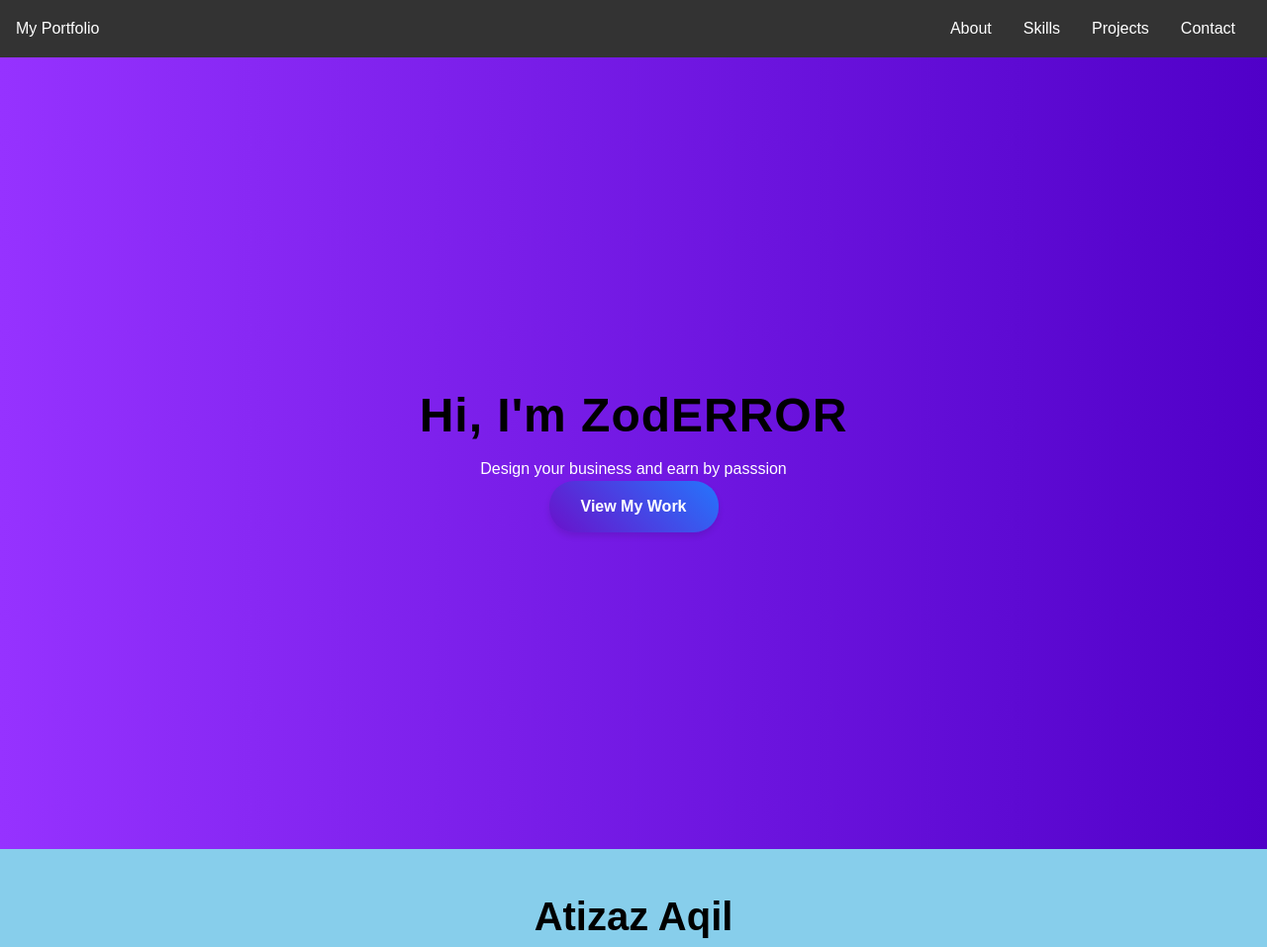
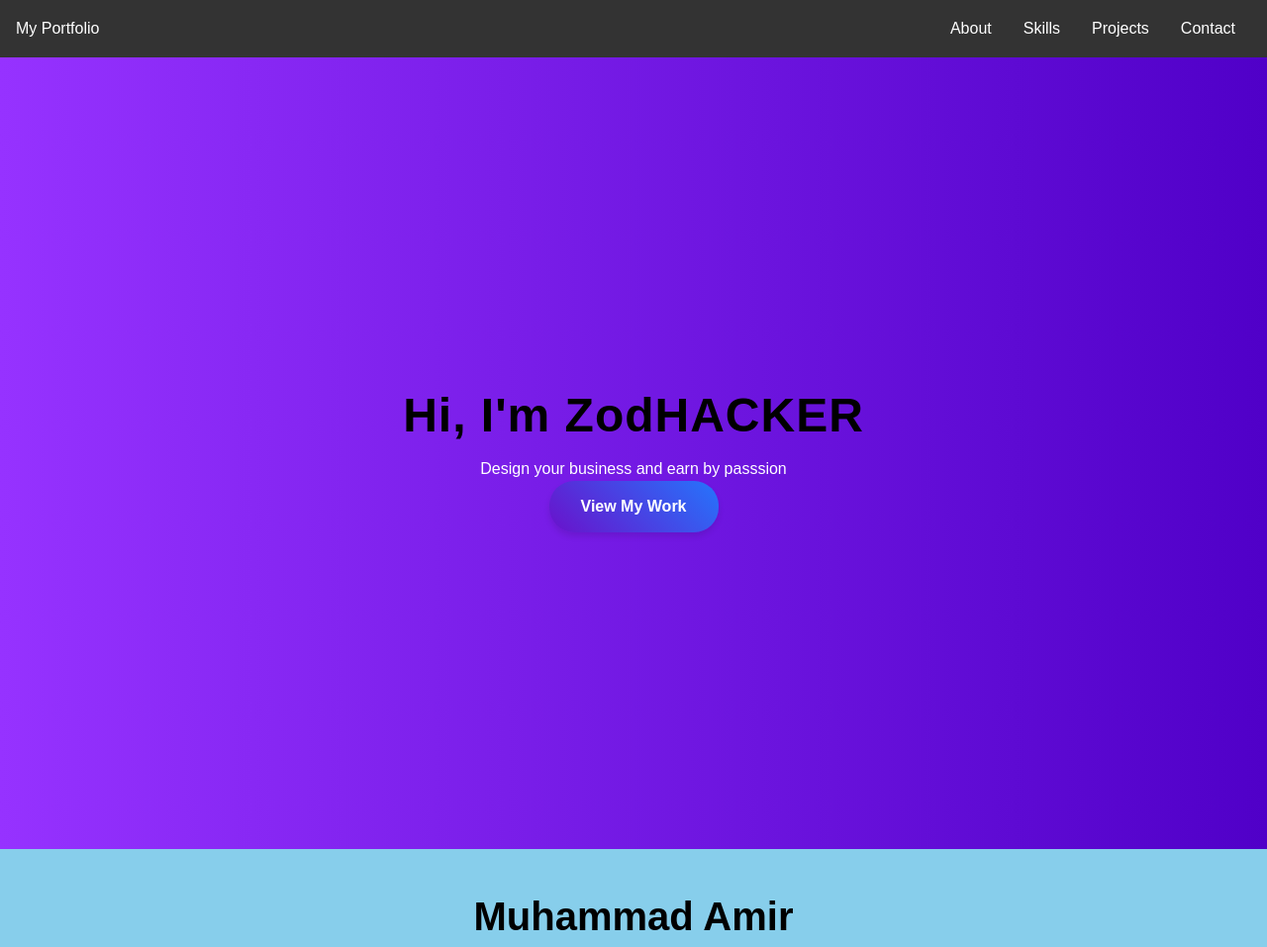
Before and after one commit to zodERROR/atizazaqil, a plain HTML site: page portfolio/index.html in a window 1280 px wide. Shown: the top 957 px of the page at 99% size. Drawn offline with Linux system fonts and the light colour scheme.

Commit message:
index.html

```diff
--- a/portfolio/index.html
+++ b/portfolio/index.html
@@ -22,12 +22,12 @@
     </header>
     <main>
         <section id="hero" class="hero">
-            <h1>Hi, I'm zodERROR</h1>
+            <h1>Hi, I'm zodHACKER</h1>
             <p>Design your business and earn by passsion</p>
             <a href="#projects" class="button">View My Work</a>
         </section>
         <section id="about" class="about">
-            <h2>Atizaz Aqil</h2>
+            <h2>Muhammad Amir</h2>
             <p>I specialize in creating responsive websites and mobile applications that provide excellent user experiences.</p>
             <img src="images/profile.jpg" alt="Profile Picture" class="profile-picture">
 
```
